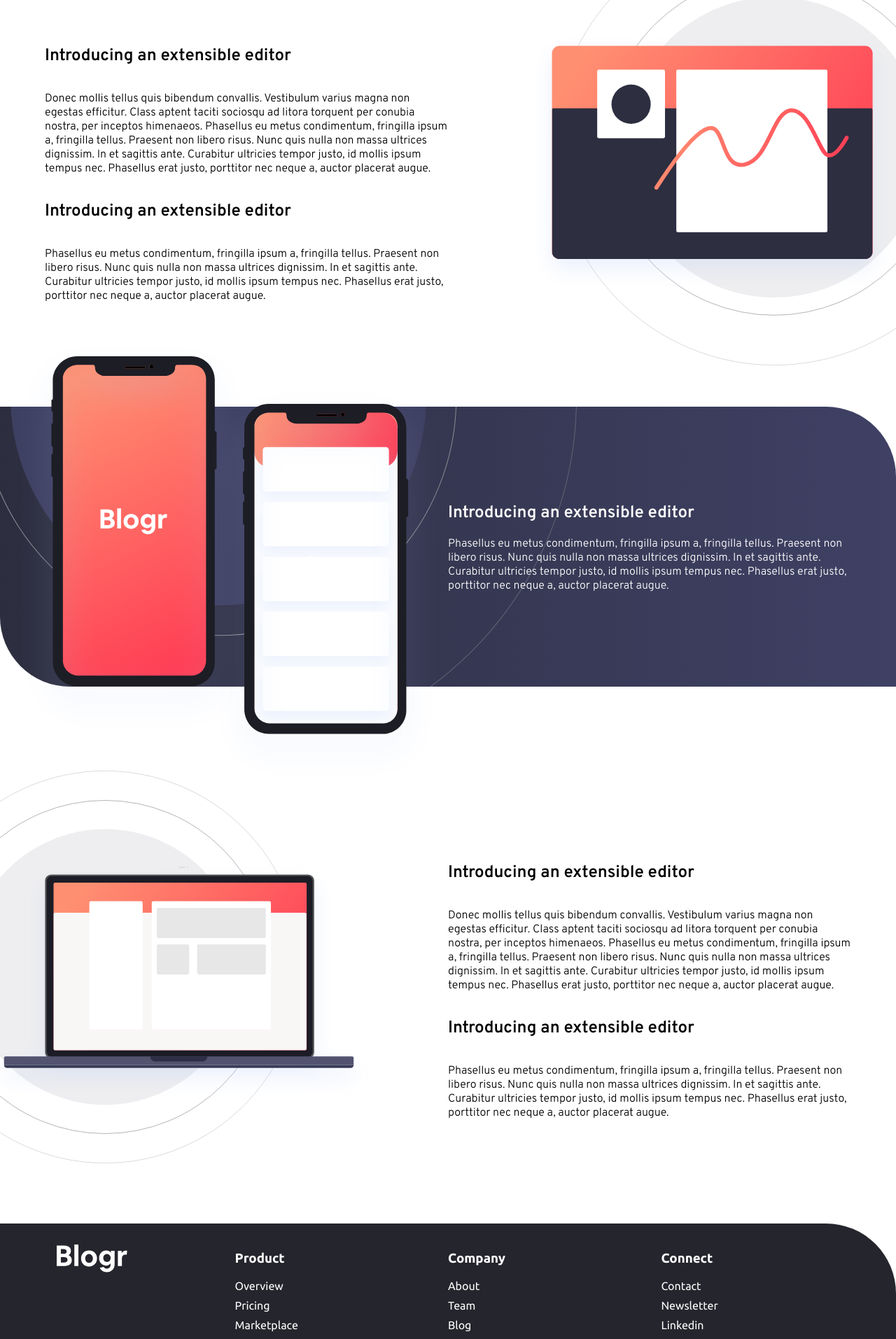
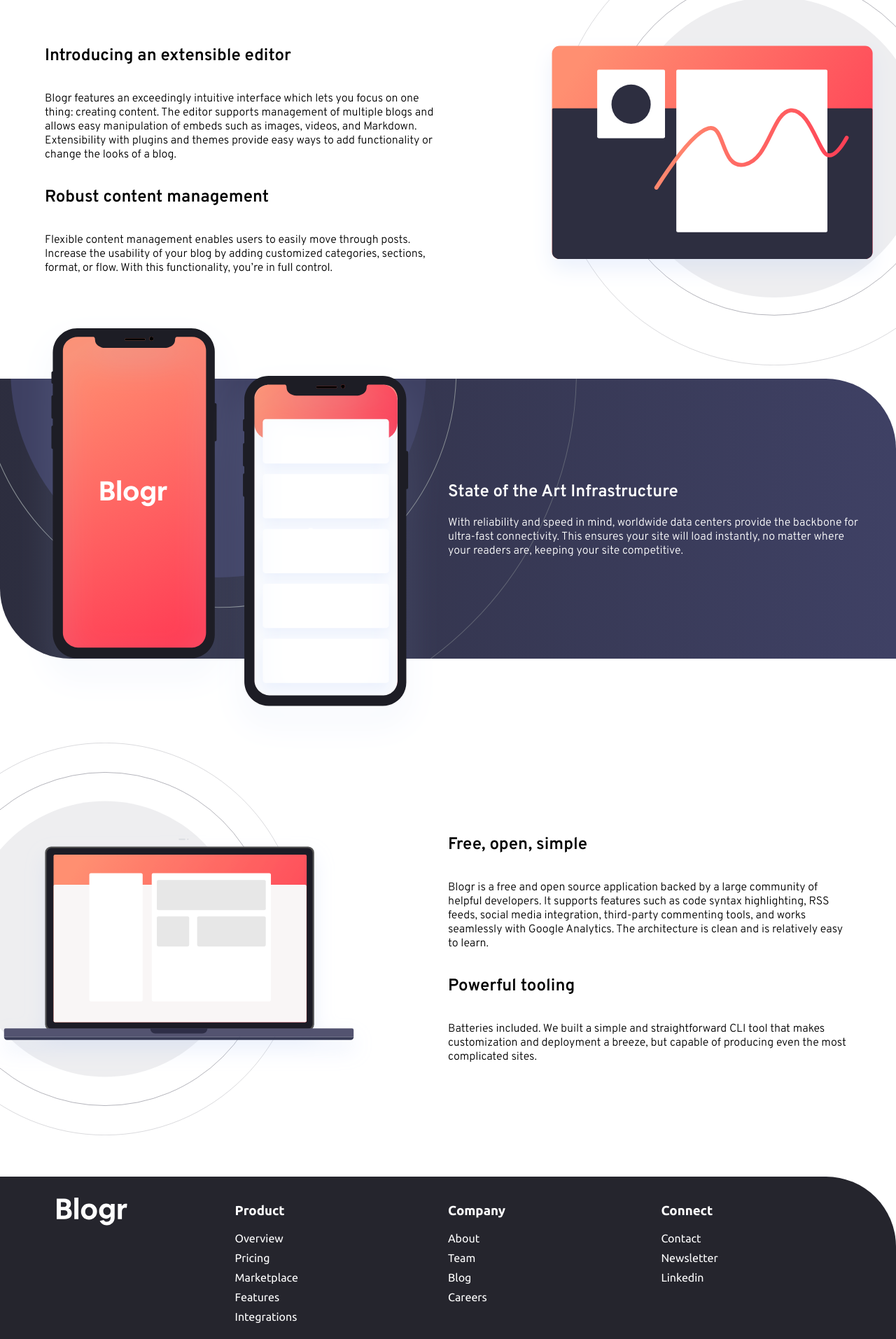
Before and after one commit to nbangba/blogr-landing-page, a React (Create React App) app: page / in a window 1280 px wide. Shown: the part 520-2433 px from the top of the page at 70% size. Built offline with nearby package versions, Linux system fonts and the light colour scheme.

Commit message:
added animation to mobile menu and link to footer items

```diff
--- a/src/components/footer.js
+++ b/src/components/footer.js
@@ -59,6 +59,14 @@
         text-align:left;
     }
 
+    a{
+        text-decoration:none;
+        color: white;
+        &:hover{
+            text-decoration:underline
+        }
+    }
+
 `
 export default function Footer() {
     return (
@@ -70,19 +78,19 @@
                 <h3>Product</h3>
                 <ul>
                     <li>
-                        Overview
+                    <a href=''>Overview</a>
                     </li>
                     <li>
-                        Pricing
+                    <a href=''>Pricing</a>
                     </li>
                     <li>
-                        Marketplace
+                    <a href=''>Marketplace</a>
                     </li>
                     <li>
-                        Features
+                    <a href=''> Features</a>
                     </li>
                     <li>
-                        Integrations
+                    <a href=''>Integrations</a>
                     </li>
                 </ul>
             </FooterItems>
@@ -90,16 +98,16 @@
                 <h3>Company</h3>
                 <ul>
                     <li>
-                        About
+                    <a href=''>About</a>
                     </li>
                     <li>
-                        Team
+                    <a href=''>Team</a>
                     </li>
                     <li>
-                        Blog
+                    <a href=''>Blog</a>
                     </li>
                     <li>
-                        Careers
+                    <a href=''>Careers</a>
                     </li>
                 </ul>
             </FooterItems>
@@ -107,13 +115,13 @@
                 <h3>Connect</h3>
                 <ul>
                     <li>
-                        Contact
+                    <a href=''>Contact</a>
                     </li>
                     <li>
-                        Newsletter
+                    <a href=''>Newsletter</a>
                     </li>
                     <li>
-                        Linkedin
+                    <a href=''>Linkedin</a>
                     </li>
                     <li>
                         <i class="fa fa-linkedin" aria-hidden="true"></i>
--- a/src/components/header.js
+++ b/src/components/header.js
@@ -201,7 +201,26 @@
 function MenuItemComponent({menuItemName,subMenuItems}){
   const [openMenuItem, setOpenMenuItem] = useState(null)
   console.log(subMenuItems)
-
+  const variants={
+    hidden:{
+      opacity:0,
+      height:'0px',
+      transition:{
+          duration:.5,
+      },
+      transitionEnd:{
+        display:'none',
+      }
+    },
+    visible:{
+        opacity:1,
+        display:'block',
+        height:'fit-content',
+        transition:{
+            duration:.5,
+        },
+    }
+}
   const style={
     color:`${!openMenuItem?'hsl(208, 49%, 24%)':'hsl(208, 49%, 24%,0.7)'}`,
     fontSize:'large',
@@ -214,17 +233,23 @@
   return(
 
      <li  style={style} >
-       <div tabIndex={-2} style={{width:'fit-content',margin:'auto',cursor:'pointer'}} onClick={()=>setOpenMenuItem(!openMenuItem)} onBlur={()=>setOpenMenuItem(false)}>
+       <div tabIndex={-2} style={{width:'fit-content',margin:'auto',cursor:'pointer'}} onClick={()=>setOpenMenuItem(!openMenuItem)}
+       onBlur={()=> setTimeout(() => {
+        setOpenMenuItem(false)
+       }, 300)}>
         {menuItemName}
         <span><img src={darkArrow} style={{marginLeft:'5px'}} className={openMenuItem==null?'':openMenuItem?'arrow-up':'arrow-down'}></img></span>
         </div>
-        {openMenuItem &&
-        <ul style={{background:'#efeff0',padding:'10px 0px',margin:'10px 10px',borderRadius:'10px'}}>
+        {
+        <motion.ul
+        variants={variants} initial={{background:'#efeff0',padding:'10px 0px',margin:'10px 10px',borderRadius:'10px',display:'none',}}
+         animate={openMenuItem==null?'':openMenuItem?'visible':'hidden'}
+        >
           {subMenuItems.map(item=>
             <li style={{width:'fit-content',margin:'auto',cursor:'pointer'}}>
               {item}
             </li>)}
-        </ul>
+        </motion.ul>
         }
      </li>
   )
@@ -251,7 +276,7 @@
               color:'hsl(208, 49%, 24%)',
               fontSize:'large',
               fontWeight:'bold',margin:'10px 0'}}>
-              Login
+                Login
               </Button>
               <Button secondary
               style={{margin:'auto',fontSize:'large',fontWeight:'bold',
--- a/src/components/main.js
+++ b/src/components/main.js
@@ -248,19 +248,17 @@
             Introducing an extensible editor
           </h2>
           <p >
-              Donec mollis tellus quis bibendum convallis. Vestibulum varius magna non egestas efficitur.
-              Class aptent taciti sociosqu ad litora torquent per conubia nostra, per inceptos himenaeos.
-              Phasellus eu metus condimentum, fringilla ipsum a, fringilla tellus. Praesent non libero risus.
-              Nunc quis nulla non massa ultrices dignissim. In et sagittis ante. Curabitur ultricies tempor justo,
-              id mollis ipsum tempus nec. Phasellus erat justo, porttitor nec neque a, auctor placerat augue.
+          Blogr features an exceedingly intuitive interface which lets you focus on one thing: creating content.
+          The editor supports management of multiple blogs and allows easy manipulation of embeds such as images, videos,
+           and Markdown. Extensibility with plugins and themes provide easy ways to add functionality or change the looks of a blog.
           </p>
           <h2>
-            Introducing an extensible editor
+          Robust content management
           </h2>
           <p >
-              Phasellus eu metus condimentum, fringilla ipsum a, fringilla tellus. Praesent non libero risus.
-              Nunc quis nulla non massa ultrices dignissim. In et sagittis ante. Curabitur ultricies tempor justo,
-              id mollis ipsum tempus nec. Phasellus erat justo, porttitor nec neque a, auctor placerat augue.
+          Flexible content management enables users to easily move through posts.
+          Increase the usability of your blog by adding customized categories, sections, format, or flow.
+          With this functionality, you’re in full control.
           </p>
           </div>
         </section>
@@ -287,12 +285,11 @@
        <section className='mid-container-info'>
          <div>
          <h2>
-            Introducing an extensible editor
+         State of the Art Infrastructure
           </h2>
           <p >
-              Phasellus eu metus condimentum, fringilla ipsum a, fringilla tellus. Praesent non libero risus.
-              Nunc quis nulla non massa ultrices dignissim. In et sagittis ante. Curabitur ultricies tempor justo,
-              id mollis ipsum tempus nec. Phasellus erat justo, porttitor nec neque a, auctor placerat augue.
+          With reliability and speed in mind, worldwide data centers provide the backbone for ultra-fast connectivity.
+          This ensures your site will load instantly, no matter where your readers are, keeping your site competitive.
           </p>
          </div>
 
@@ -316,22 +313,19 @@
         <section  className='first bottom-info'>
           <div>
           <h2>
-            Introducing an extensible editor
+          Free, open, simple
           </h2>
           <p >
-              Donec mollis tellus quis bibendum convallis. Vestibulum varius magna non egestas efficitur.
-              Class aptent taciti sociosqu ad litora torquent per conubia nostra, per inceptos himenaeos.
-              Phasellus eu metus condimentum, fringilla ipsum a, fringilla tellus. Praesent non libero risus.
-              Nunc quis nulla non massa ultrices dignissim. In et sagittis ante. Curabitur ultricies tempor justo,
-              id mollis ipsum tempus nec. Phasellus erat justo, porttitor nec neque a, auctor placerat augue.
+          Blogr is a free and open source application backed by a large community of helpful developers.
+          It supports features such as code syntax highlighting, RSS feeds, social media integration, third-party commenting tools,
+          and works seamlessly with Google Analytics. The architecture is clean and is relatively easy to learn.
           </p>
           <h2>
-            Introducing an extensible editor
+          Powerful tooling
           </h2>
           <p >
-              Phasellus eu metus condimentum, fringilla ipsum a, fringilla tellus. Praesent non libero risus.
-              Nunc quis nulla non massa ultrices dignissim. In et sagittis ante. Curabitur ultricies tempor justo,
-              id mollis ipsum tempus nec. Phasellus erat justo, porttitor nec neque a, auctor placerat augue.
+          Batteries included. We built a simple and straightforward CLI tool that makes customization
+          and deployment a breeze, but capable of producing even the most complicated sites.
           </p>
           </div>
         </section>
```
